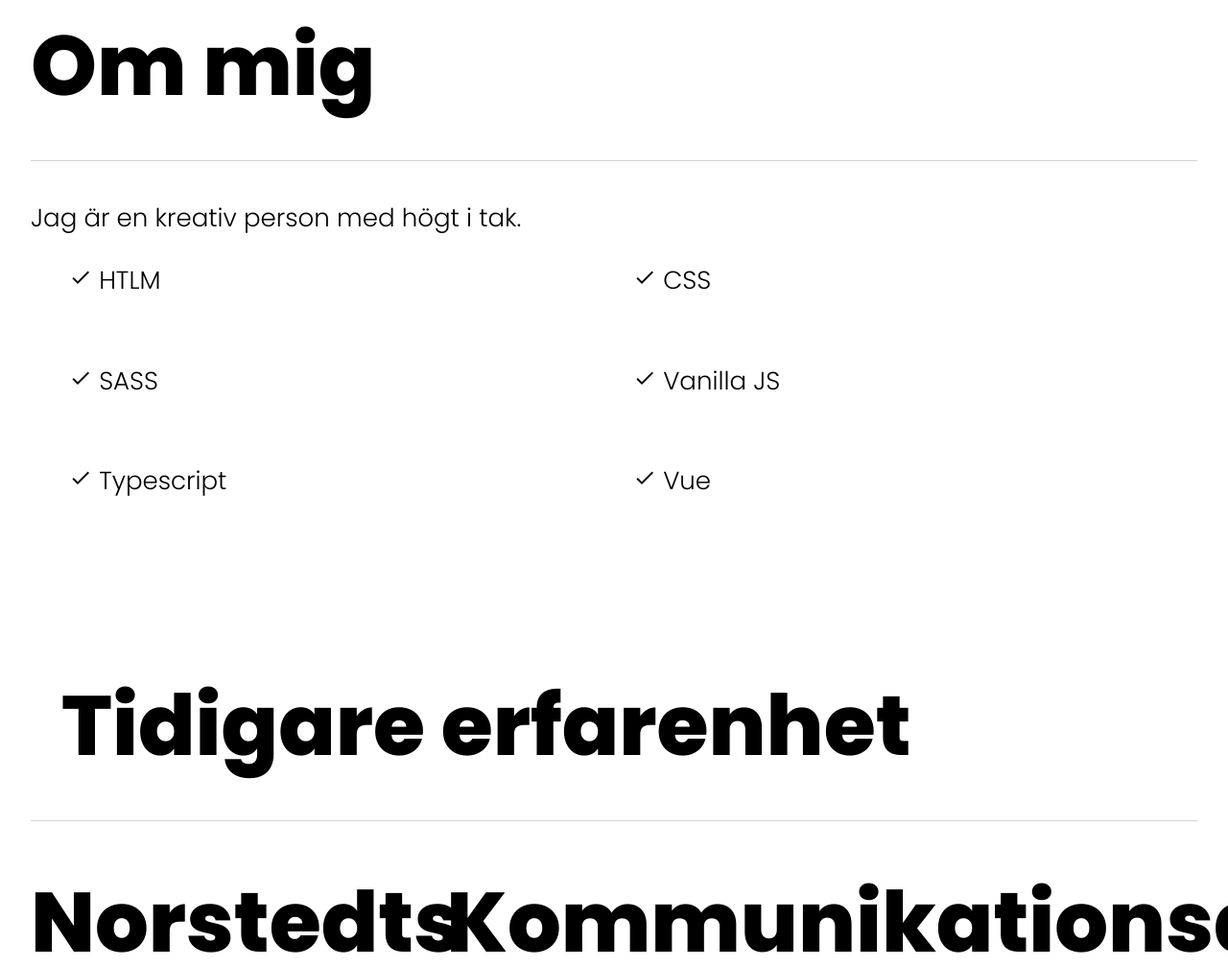
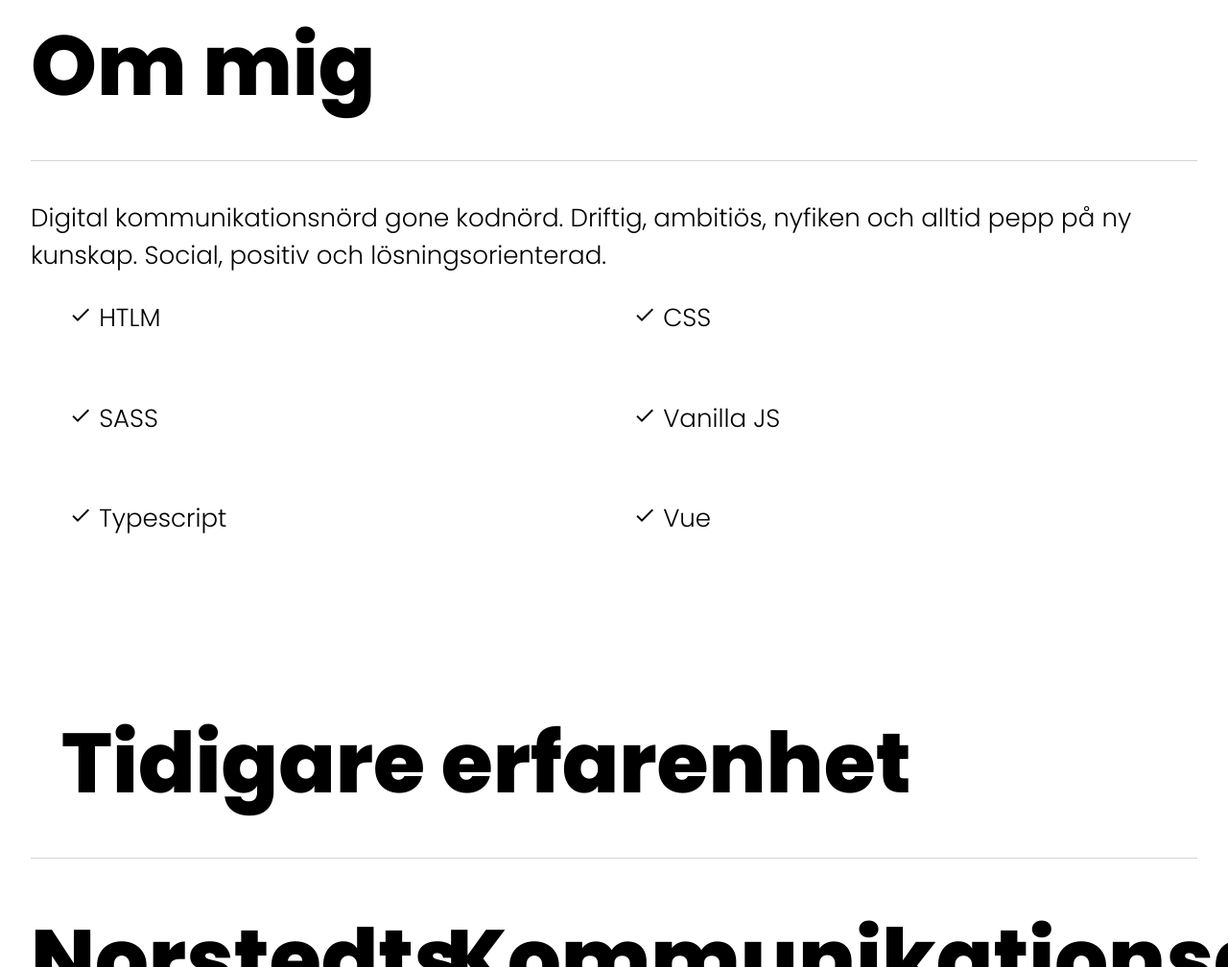
Before and after one commit to MariaLBovin/portfolio-v2, a website built with Vite: page index.html in a window 1280 px wide. Shown: the part 1706-2714 px from the top of the page at 96% size. Built offline with nearby package versions, Linux system fonts and the light colour scheme.

Commit message:
fix about me text added

```diff
--- a/index.html
+++ b/index.html
@@ -52,7 +52,9 @@
   <section class="about" id="about">
       <article class="about-me">
         <h2>Om mig</h2>
-        <p>Jag är en kreativ person med högt i tak.</p>
+        <p>Digital kommunikationsnörd gone kodnörd. Driftig, ambitiös, nyfiken och alltid
+          pepp på ny kunskap. Social, positiv och lösningsorienterad.
+        </p>
         <ul class="skills"></div>
       </article>
       <h2 class="header-text">Tidigare erfarenhet</h2>
```
